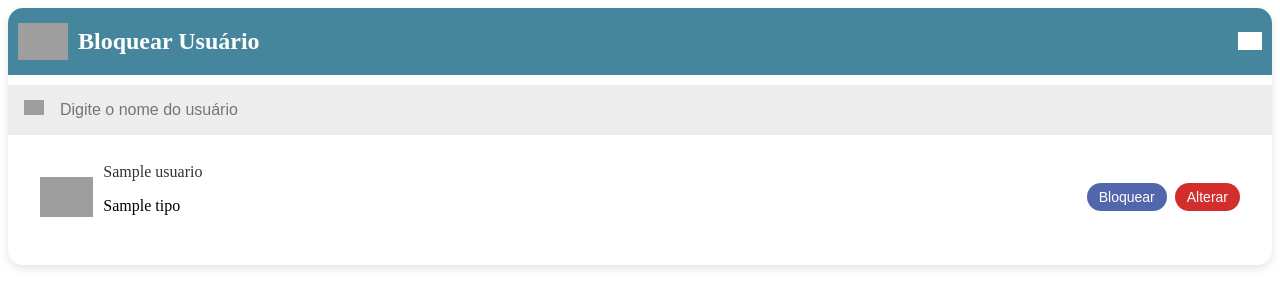
After one commit to VNSSarmento/PI-Gestao_TCC, a PHP site: template app/views/telas/particional/bloquear_usuario.php in a window 1280 px wide. The commit adds this page. Shown: the top 308 px of the page. Run offline with PHP 8.4, Linux system fonts and the light colour scheme; the template is opened without the code that fills it: most values are stand-ins (such as "Sample title", 1, 10 or a date in 2020); grey boxes are pictures that could not be loaded.

Commit message:
Modal Alteracao block e alterar user

```diff
--- /dev/null
+++ b/app/views/telas/particional/bloquear_usuario.php
@@ -0,0 +1,94 @@
+<!DOCTYPE html>
+<html lang="en">
+<head>
+    <meta charset="UTF-8">
+    <meta name="viewport" content="width=device-width, initial-scale=1.0">
+    <link rel="stylesheet" href="/Public/assets/trabalho/css/bloquear.css">
+    <title>Document</title>
+</head>
+<body>
+
+    <main class="modal_block_main">
+        <header class="modal_block_header">
+            <section class="modal_block_usuario_title">
+                <div class="modal_block_img">
+                    <img src="/img/pngtree-add-user-icon-in-black-png-image_5016120-removebg-preview.png" alt="">
+                </div>
+                <h1>Bloquear Usuário</h1>
+            </section>
+            <section class="modal_block_seta" onclick="fecharModalUnico()">
+                <img src="/img/seta.png" alt="Voltar">
+            </section>
+        </header>
+
+        <section class="modal_block_pesquisa">
+                <div class="modal_block_lupa">
+                    <img src="/img/lupa.png" alt="">
+                </div>
+                <input type="text" placeholder="Digite o nome do usuário">
+        </section>
+
+        <section class="modal_block_lista_wrapper" aria-label="Lista de usuarios">
+            <ul class="modal_block_lista">
+                <?php foreach ($usuarios as $usuario): ?>
+                    <li class="modal_block_usuario" data-id="<?= $usuario['id'] ?>" data-tipo="<?= $usuario['tipo'] ?>">
+                        <div class="modal_block_usuario_info">
+                            <img src="/img/pngtree-user-vector-avatar-png-image_1541962-removebg-preview.png" alt="">
+                            <div>
+                                <p class="modal_block_nome"><?= htmlspecialchars($usuario['nome']) ?></p>
+                                <p class="colaborador_lista"><?= ucfirst($usuario['tipo']) ?></p> <!-- AQUI MOSTRA O TIPO -->
+                            </div>
+                        </div>
+                        <div class="modal_block_acoes">
+                            <button class="modal_block_botao_azul"
+                                type="button"
+                                onclick="toggleStatusUsuario(<?= $usuario['id'] ?>, <?= $usuario['ativo'] ? 'true' : 'false' ?>, '<?= $usuario['tipo'] ?>')">
+                                <?= $usuario['ativo'] ? 'Bloquear' : 'Desbloquear' ?>
+                            </button>
+                            <button class="modal_block_botao_vermelho"
+                                type="button"
+                                onclick="abrirEdicaoUsuario(<?= $usuario['id'] ?>, '<?= $usuario['tipo'] ?>')">
+                                Alterar
+                            </button>
+                        </div>
+                    </li>
+                <?php endforeach; ?>
+
+            </ul>
+
+        </section>
+    </main>
+<script>
+// === BLOQUEAR/DESBLOQUEAR USUÁRIO VIA AJAX ===
+document.addEventListener('DOMContentLoaded', () => {
+  document.querySelectorAll('.modal_block_botao_azul').forEach(button => {
+    button.addEventListener('click', () => {
+      const li = button.closest('.modal_block_usuario');
+      const userId = li.dataset.id;
+      const tipoUsuario = li.dataset.tipo;
+      const novoStatus = button.textContent.trim() === 'Bloquear' ? 0 : 1;
+
+      fetch('/?rota=alterarStatusUsuario', {
+        method: 'POST',
+        headers: {
+          'Content-Type': 'application/x-www-form-urlencoded'
+        },
+        body: `usuario_id=${userId}&tipo_usuario=${tipoUsuario}&novo_status=${novoStatus}`
+      })
+      .then(res => res.text())
+      .then(res => {
+        if (res.trim() === 'ok') {
+          button.textContent = novoStatus === 0 ? 'Desbloquear' : 'Bloquear';
+          alert('Status atualizado com sucesso!');
+        } else {
+          alert('Erro ao atualizar status: ' + res);
+        }
+      })
+      .catch(err => alert('Erro AJAX: ' + err));
+    });
+  });
+});
+</script>
+
+</body>
+</html>
--- a/app/views/telas/tela_inicial_coordenador.php
+++ b/app/views/telas/tela_inicial_coordenador.php
@@ -27,7 +27,7 @@
             <li><button onclick="">Meu Perfil</button></li>
             <li><button onclick="">Etapas do TCC</button></li>
             <li><button onclick="">Chat</button></li>
-            <a href="/?rota=logout"><li><button onclick="">Fazer LogOut</button></li></a>
+            <a href="/?rota=logout"><li><button class="Blogout" onclick="">Fazer logout</button></li></a>
           </ul>
         </nav>
       </section>
@@ -59,9 +59,9 @@
 
           <div class="card_acao">
             <div class="icone_acao">
-              <img src="/img/pngtree-user-vector-avatar-png-image_1541962-removebg-preview.png" alt="Bloquear usuário">
+              <img src="/Public/assets/trabalho/imagens/funcao-do-usuario.png" alt="Bloquear usuário">
             </div>
-           <button class="botao_acao" onclick="abrirModalComConteudo('/views/telas/particional/add_usuario_modal.php')">Adicionar Usuário</button>
+           <button class="botao_acao" onclick="abrirModalComConteudo('/?rota=modal_block_usuario')">Configurar Usuário</button>
           </div>
         </div>
       </main>
```
Also changed, not shown: app/controllers/controller.php (+58 -3 lines), app/models/clientes.php (+50 -0 lines), index.php (+8 -5 lines), Public/assets/trabalho/css/bloquear.css (added), Public/assets/trabalho/css/tela_inicial_coordenador.css, Public/assets/trabalho/imagens/funcao-do-usuario.png (added), 2 other files.
